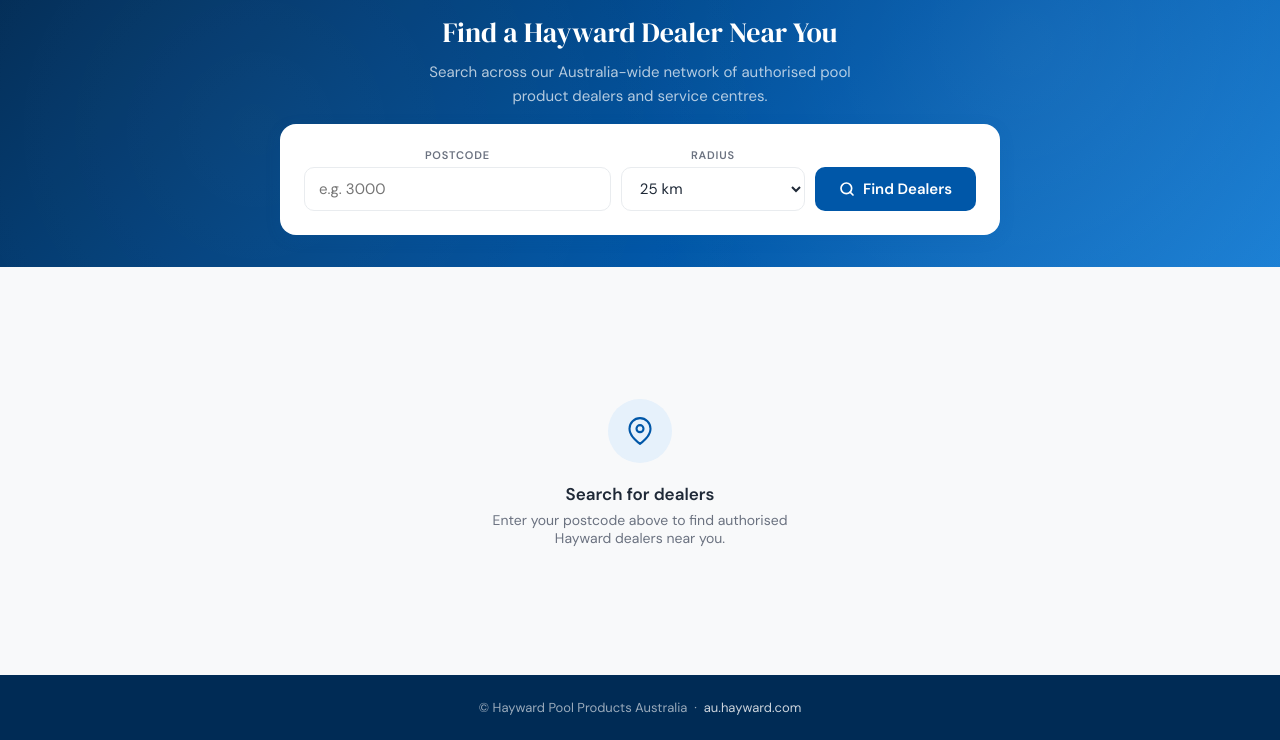
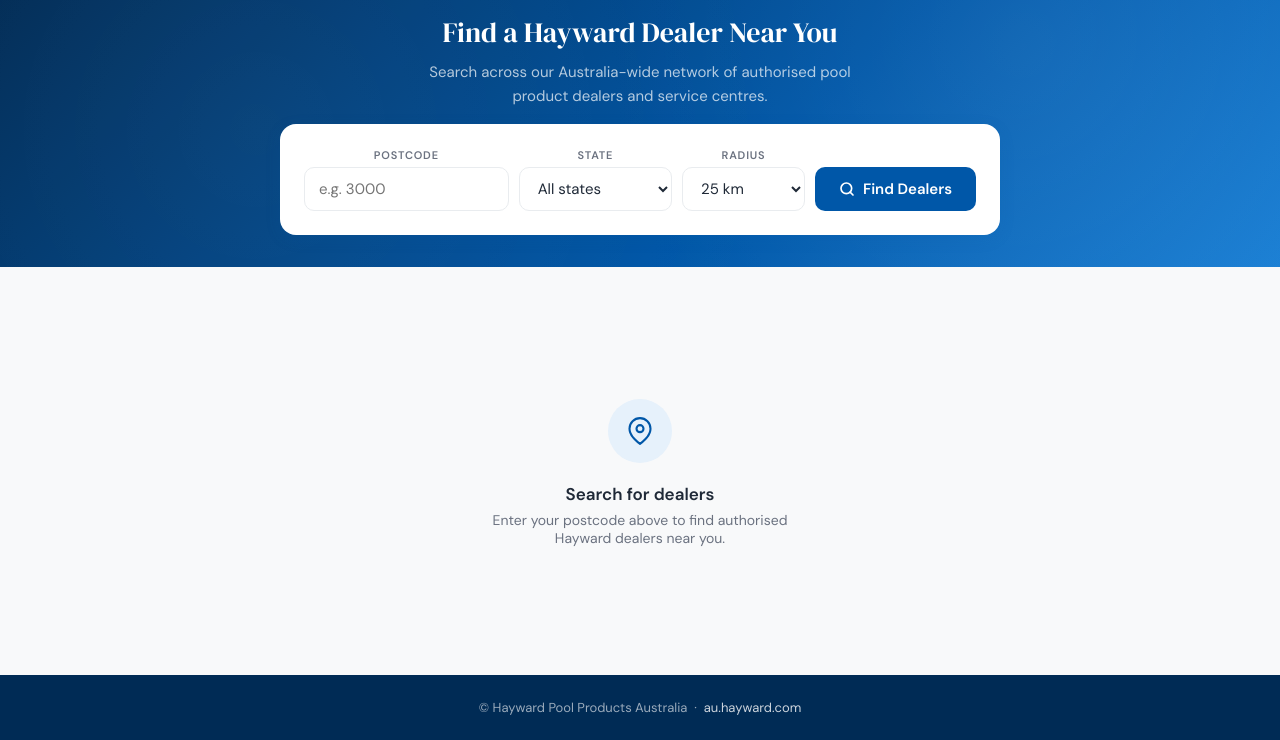
Before and after one commit to haywardpoolproductsaustralia/dealer-locator, a website: page index.html in a window 1280 px wide. Shown: the part 72-812 px from the top of the page. Drawn offline with Linux system fonts and the light colour scheme.

Commit message:
Update index.html

```diff
--- a/index.html
+++ b/index.html
@@ -411,7 +411,20 @@
         <label for="postcodeInput">Postcode</label>
         <input type="text" id="postcodeInput" placeholder="e.g. 3000" maxlength="4" inputmode="numeric" autocomplete="postal-code" />
       </div>
-
+      <div class="search-field sf-state">
+        <label for="stateFilter">State</label>
+        <select id="stateFilter">
+          <option value="">All states</option>
+          <option value="VIC">VIC</option>
+          <option value="NSW">NSW</option>
+          <option value="QLD">QLD</option>
+          <option value="SA">SA</option>
+          <option value="WA">WA</option>
+          <option value="TAS">TAS</option>
+          <option value="ACT">ACT</option>
+          <option value="NT">NT</option>
+        </select>
+      </div>
       <div class="search-field sf-radius">
         <label for="radiusSelect">Radius</label>
         <select id="radiusSelect">
@@ -519,7 +532,7 @@
         const dist  = d.distance != null ? `${Math.round(d.distance)} km` : '';
         const mapsUrl = `https://www.google.com/maps/search/?api=1&query=${encodeURIComponent(addr || name)}`;
 
-       let badge = dist ? `<span class="dist-badge"><svg viewBox="0 0 24 24" style="width:10px;height:10px;fill:none;stroke:var(--blue);stroke-width:2.5"><path d="M21 10c0 7-9 13-9 13s-9-6-9-13a9 9 0 0 1 18 0z"/><circle cx="12" cy="10" r="3"/></svg>${dist} from ${esc(postcode)}</span>` : '';
+        let badge = dist ? `<span class="dist-badge">...${dist}</span>` : '';
 
         let contacts = '';
         if (phone) contacts += `<div class="contact-item"><svg viewBox="0 0 24 24" stroke-linecap="round" stroke-linejoin="round"><path d="M22 16.92v3a2 2 0 0 1-2.18 2 19.79 19.79 0 0 1-8.63-3.07A19.5 19.5 0 0 1 4.69 13a19.79 19.79 0 0 1-3.07-8.67A2 2 0 0 1 3.6 2h3a2 2 0 0 1 2 1.72c.127.96.361 1.903.7 2.81a2 2 0 0 1-.45 2.11L7.91 9.91a16 16 0 0 0 6.16 6.16l.91-.91a2 2 0 0 1 2.11-.45c.907.339 1.85.573 2.81.7A2 2 0 0 1 22 16.92z"/></svg>${esc(phone)}</div>`;
```
